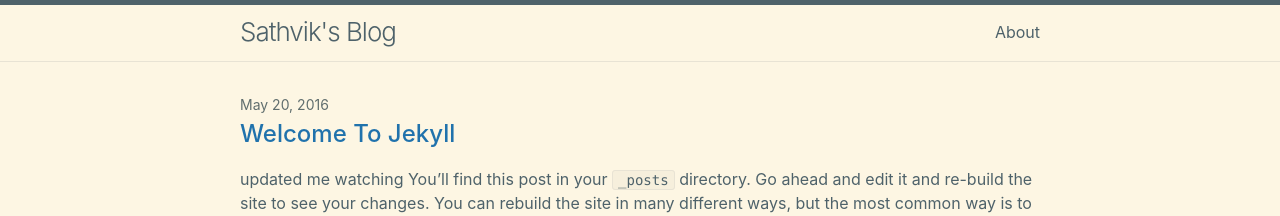
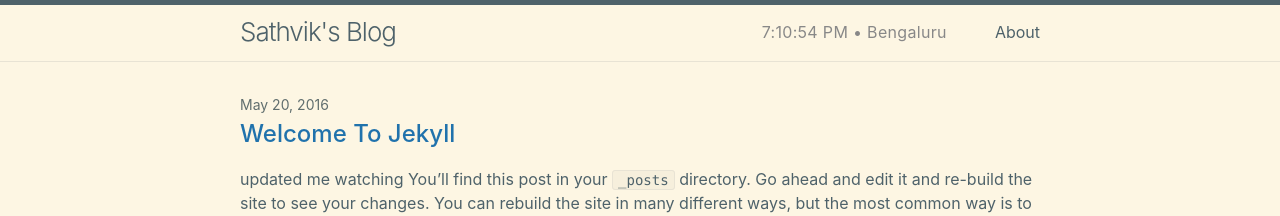
Before and after one commit to SathvikPN/blog, a Jekyll site: the page built from index.md, in a window 1280 px wide. Shown: the top 216 px of the page. Built offline with Jekyll 4.4.1, drawn with Linux system fonts in a browser that asks for light colours.

Commit message:
add live timer and location of mine

```diff
--- a/_includes/header.html
+++ b/_includes/header.html
@@ -5,6 +5,63 @@
     {%- assign page_paths = site.minima.nav_pages | default: default_paths -%}
     {%- assign page_titles = site.pages | map: 'title' | compact %}
     <a class="site-title" rel="author" href="{{ '/' | relative_url }}">{{ site.title | escape }}</a>
+
+    <span id="live-timer" class="live-timer"></span>
+    <span class="timer-separator" aria-hidden="true"> </span>
+    <script>
+    (function() {
+      function updateTimer() {
+        const timer = document.getElementById('live-timer');
+        if (!timer) return;
+        const now = new Date();
+        let hours = now.getHours();
+        const minutes = now.getMinutes();
+        const seconds = now.getSeconds();
+        const ampm = hours >= 12 ? 'PM' : 'AM';
+        hours = hours % 12 || 12;
+        const pad = n => n.toString().padStart(2, '0');
+        timer.textContent = `${hours}:${pad(minutes)}:${pad(seconds)} ${ampm} • Bengaluru`;
+      }
+      updateTimer();
+      setInterval(updateTimer, 1000);
+    })();
+    </script>
+    <style>
+    .site-header .wrapper {
+      display: flex;
+      align-items: center;
+      justify-content: space-between;
+    }
+    .site-title {
+      flex: 0 0 auto;
+    }
+    .live-timer {
+      margin-left: auto;
+      margin-right: 1.5rem;
+      font-size: 1rem;
+      color: #888;
+      vertical-align: middle;
+      font-family: inherit;
+      letter-spacing: 0.02em;
+      order: 2;
+    }
+    .timer-separator {
+      color: #ccc;
+      font-size: 1.2rem;
+      margin-right: 1.5rem;
+      order: 2;
+      user-select: none;
+    }
+    .site-nav {
+      order: 3;
+    }
+    @media (max-width: 700px) {
+      .live-timer,
+      .timer-separator {
+        display: none;
+      }
+    }
+    </style>
 
     {%- unless page_titles == empty %}
       <nav class="site-nav">
```
